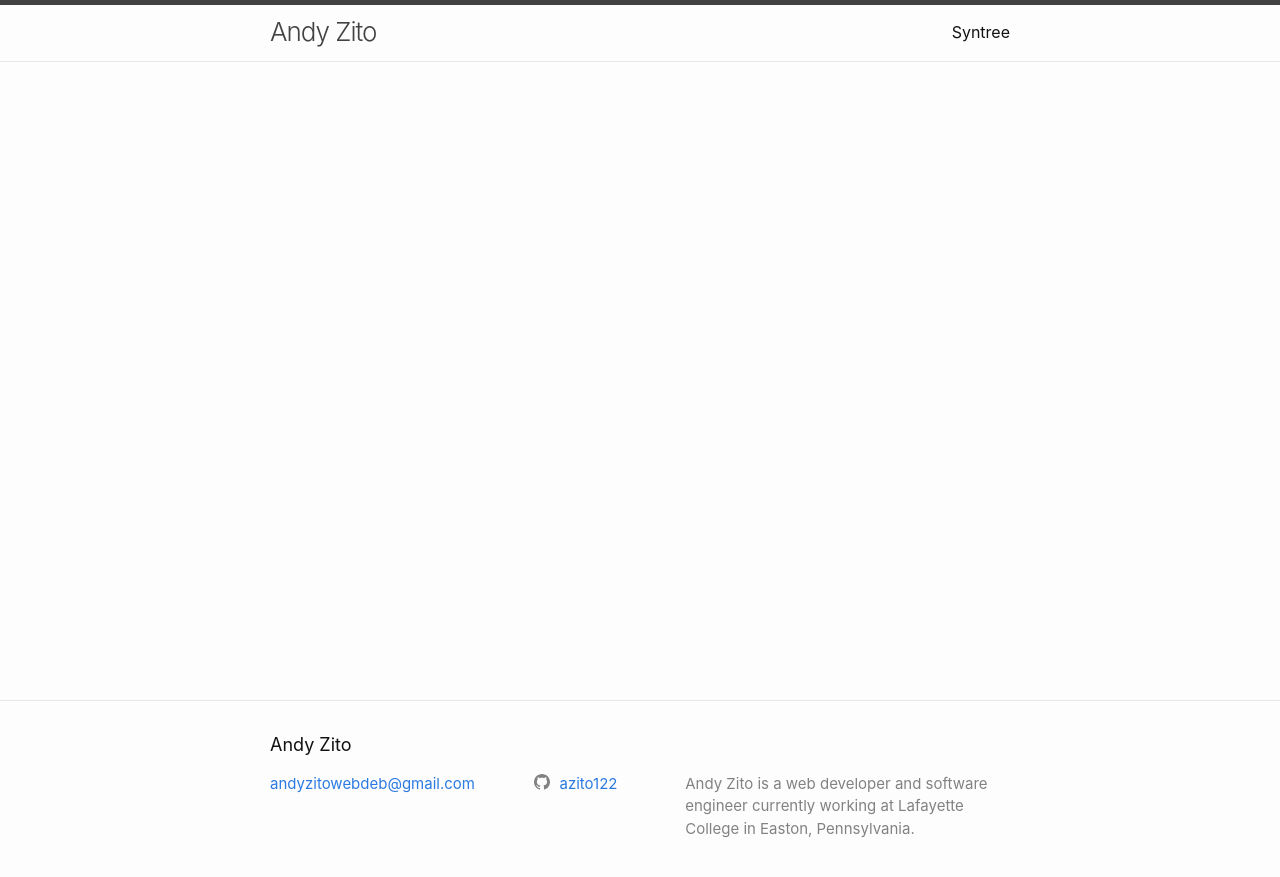
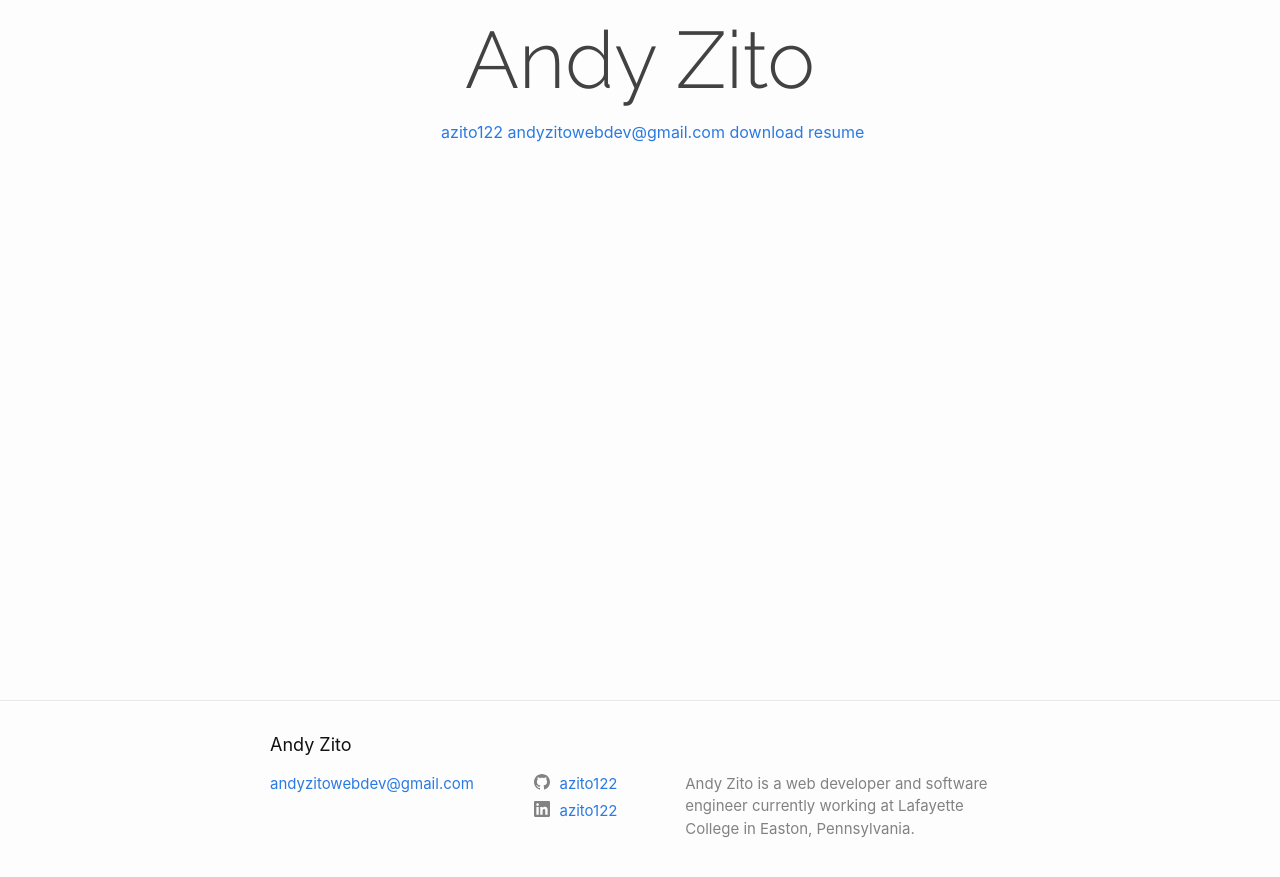
Before and after one commit to andyzito/andyzito.github.io, a Jekyll site: the page built from index.md, in a window 1280 px wide. Shown: the top 877 px of the page. Built offline with Jekyll 4.4.1, drawn with Linux system fonts in a browser that asks for light colours.

Commit message:
header styles

```diff
--- a/_config.yml
+++ b/_config.yml
@@ -14,7 +14,7 @@
 # You can create any custom variable you would like, and they will be accessible
 # in the templates via {{ site.myvariable }}.
 title: Andy Zito
-email: andyzitowebdeb@gmail.com
+email: andyzitowebdev@gmail.com
 description: >- # this means to ignore newlines until "baseurl:"
   Andy Zito is a web developer and software engineer currently working at Lafayette College
   in Easton, Pennsylvania.
@@ -22,6 +22,7 @@ domain: andyzito.github.io
 baseurl: "" # the subpath of your site, e.g. /blog
 url: "" # the base hostname & protocol for your site, e.g. http://example.com
 # twitter_username: jekyllrb
+linkedin_username: azito122
 github_username:  azito122
 
 # Build settings
--- a/_includes/header.html
+++ b/_includes/header.html
@@ -4,8 +4,12 @@
     {%- assign default_paths = site.pages | map: "path" -%}
     {%- assign page_paths = site.header_pages | default: default_paths -%}
     <a class="site-title" rel="author" href="{{ "/" | relative_url }}">{{ site.title | escape }}</a>
-
-    {%- if page_paths -%}
+    <div>
+      <a href="https://github.com/{{ site.github_username| cgi_escape | escape }}"><svg class="svg-icon"><use xlink:href="{{ '/assets/mail.svg' | relative_url }}"></use></svg> <span class="username">{{ site.github_username| escape }}</span></a>
+      <a class="u-email" href="mailto:{{ site.email }}">{{ site.email }}</a>
+      <a class="u-resume" href="#">download resume</a>
+    </div>
+    <!-- {%- if page_paths -%}
       <nav class="site-nav">
         <input type="checkbox" id="nav-trigger" class="nav-trigger" />
         <label for="nav-trigger">
@@ -25,6 +29,6 @@
           {%- endfor -%}
         </div>
       </nav>
-    {%- endif -%}
+    {%- endif -%} -->
   </div>
 </header>
--- a/_sass/minima/_layout.scss
+++ b/_sass/minima/_layout.scss
@@ -2,21 +2,36 @@
  * Site header
  */
 .site-header {
-  border-top: 5px solid $grey-color-dark;
-  border-bottom: 1px solid $grey-color-light;
-  min-height: $spacing-unit * 1.865;
-
+  // border-top: 5px solid $grey-color-dark;
+  // border-bottom: 1px solid $grey-color-light;
+  min-height: $spacing-unit * 3;
+  text-align: center;
   // Positioning context for the mobile navigation icon
   position: relative;
+
+  .contact-row {
+    ul.social-media-list {
+      display: inline;
+
+       li {
+         display: inline;
+       }
+    }
+
+    a {
+      margin: 0 .7rem;
+    }
+  }
 }
 
 .site-title {
-  @include relative-font-size(1.625);
+  @include relative-font-size(5);
+  font-family: 'Raleway';
   font-weight: 300;
-  line-height: $base-line-height * $base-font-size * 2.25;
-  letter-spacing: -1px;
+  // line-height: $base-line-height * $base-font-size * 2.25;
+  // letter-spacing: -1px;
   margin-bottom: 0;
-  float: left;
+  // float: left;
 
   &,
   &:visited {
```
Also changed, not shown: assets/mail.svg (added).
